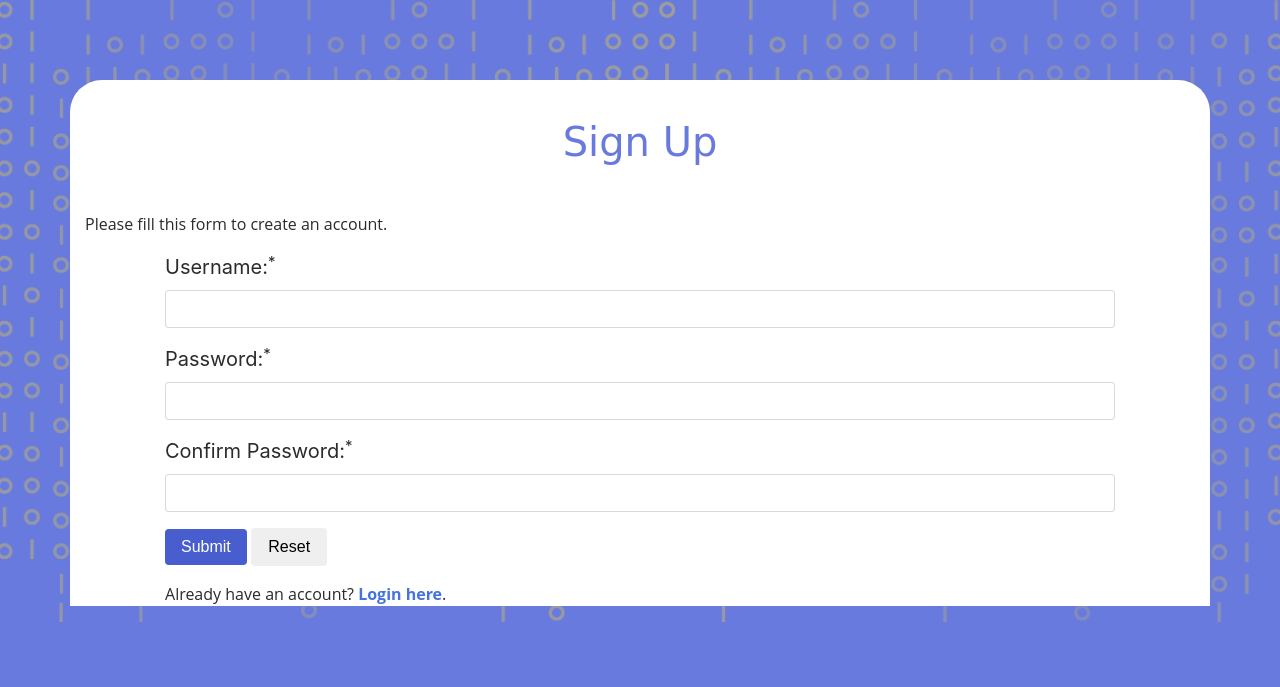
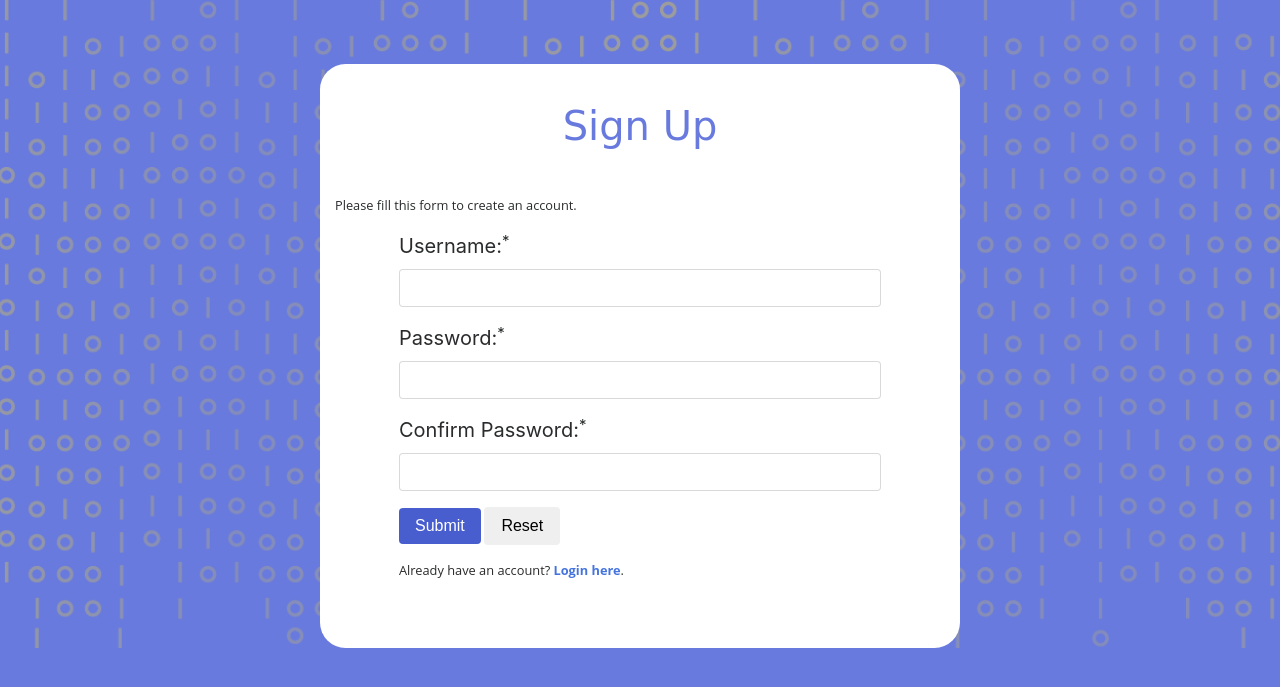
Before and after one commit to cvanhuben/Assignment9, a PHP site: page /register.php in a window 1280 px wide. Shown: the top 687 px of the page. Run offline with PHP 8.4, Linux system fonts and the light colour scheme; some web fonts are replaced.

Commit message:
small container cards

```diff
--- a/css/overrides.css
+++ b/css/overrides.css
@@ -47,6 +47,11 @@ a:hover {
   color: #687ade;
   padding: 1em;
 }
+.card-container.small {
+  width: 50%;
+  padding-bottom: 4em;
+  border-radius: 2em;
+}
 
 #welcome{}
 
--- a/register.php
+++ b/register.php
@@ -115,7 +115,7 @@ if($_SERVER["REQUEST_METHOD"] == "POST"){
     <link rel="icon" href="images/favicon.ico" type="image/x-icon">
   </head>
   <body class="bg-cover">
-		<div class="container card-container">
+		<div class="container card-container small">
       <h1 class="text-center">Sign Up</h1>
       <p>Please fill this form to create an account.</p>
 
```
